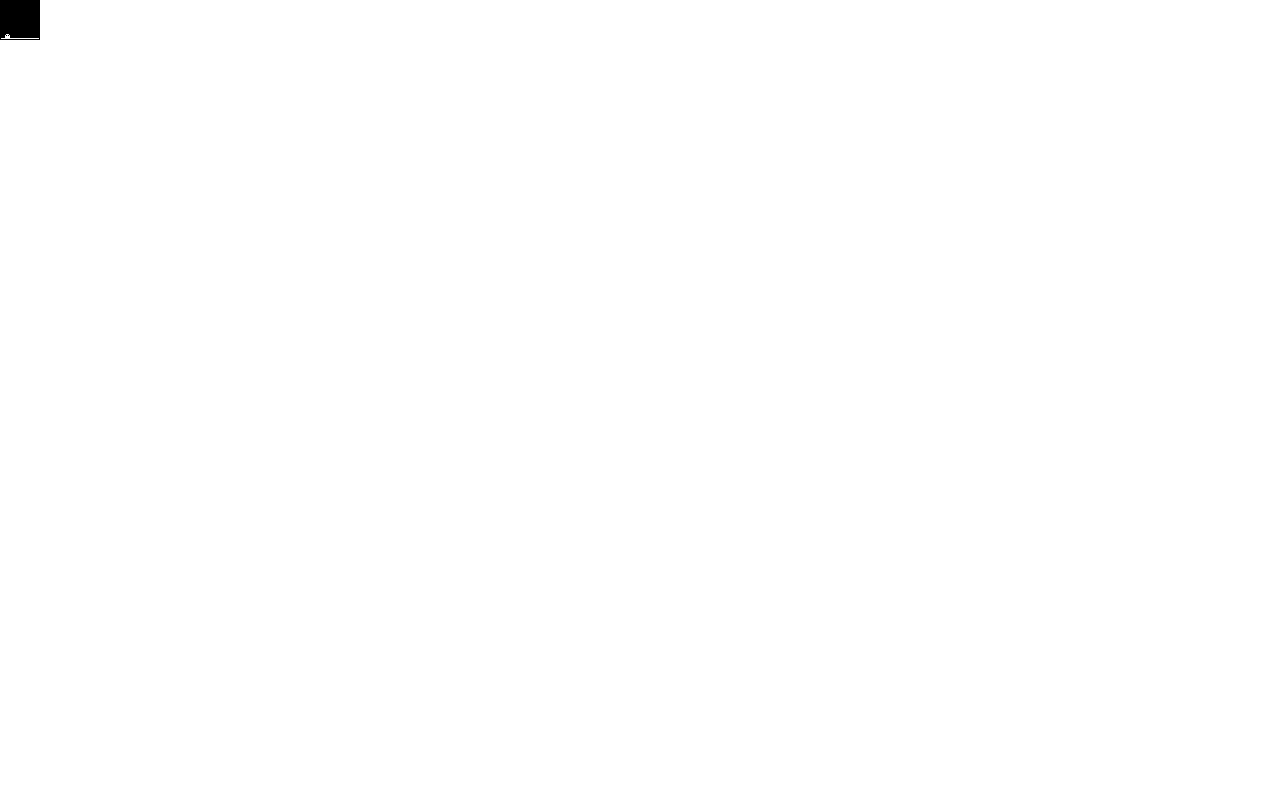
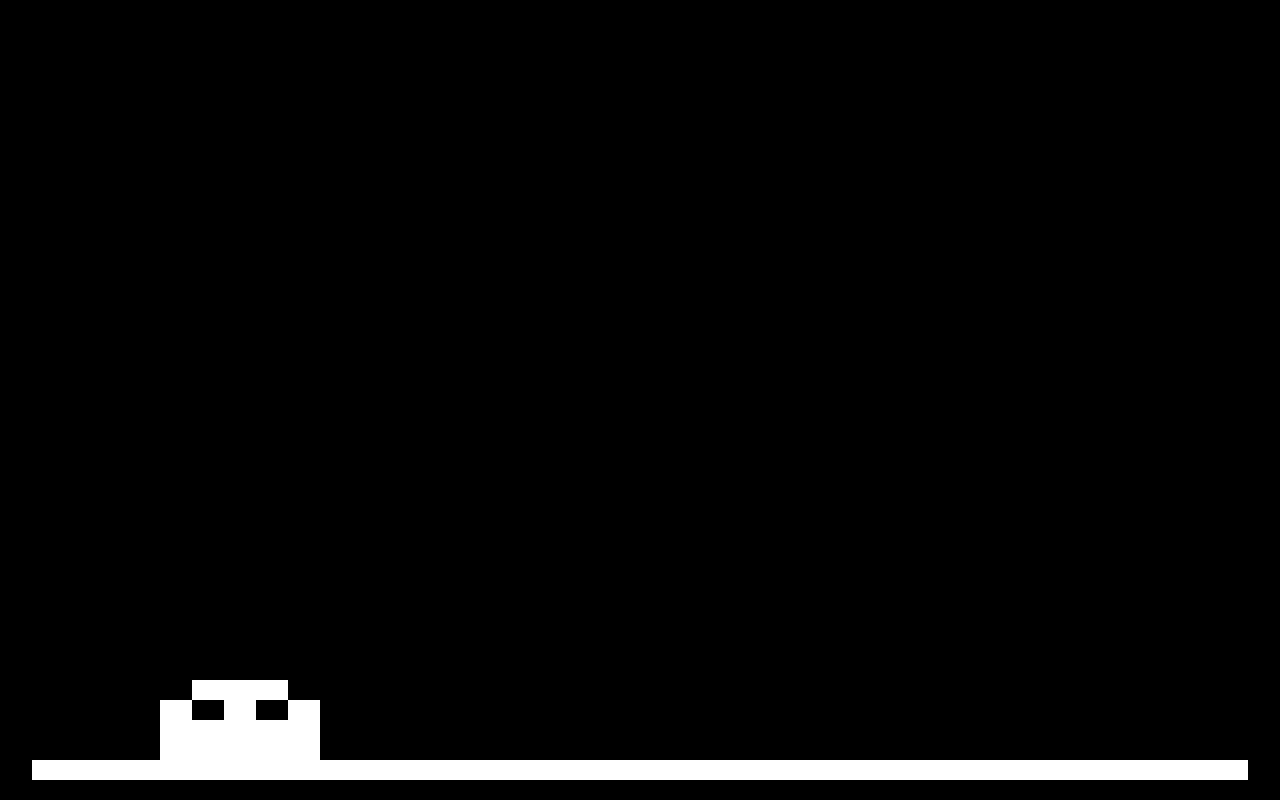
Before and after one commit to Caleb-T-Owens/slimegame, a plain HTML site: page index.html in a window 1280 px wide. Drawn offline with Linux system fonts and the light colour scheme.

Commit message:
fixed the sizing again? x2

```diff
--- a/index.html
+++ b/index.html
@@ -12,17 +12,16 @@
 <script src="./main.js"></script>
 <style>
 html {
-    height: 100%:
     padding:0px;
     margin:0px;
 }
 body {
-    height: 100%;
     padding:0px;
     margin:0px;
 }
 canvas {
-    height: 100%;
+    height: 100vh;
+  width: 100vw;
     padding:0px;
     margin:0px;
     background-color: black;
```
